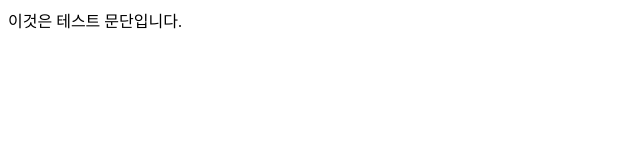
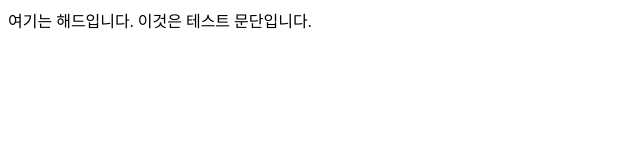
Before and after one commit to gkfla0720/WEB1, a plain HTML site: page css step1.html in a window 1280 px wide. Shown: the whole page, without its empty margins (0-640 px from the left). Drawn offline with Linux system fonts and the light colour scheme.

Commit message:
Update css step1.html

```diff
--- a/css step1.html
+++ b/css step1.html
@@ -2,6 +2,7 @@
 <html>
   <head>
   <title>CSS step1</title>
+    여기는 해드입니다.
   </head>
   <body>
   <link href="style.css" rel="stylesheet" type/css">
```
